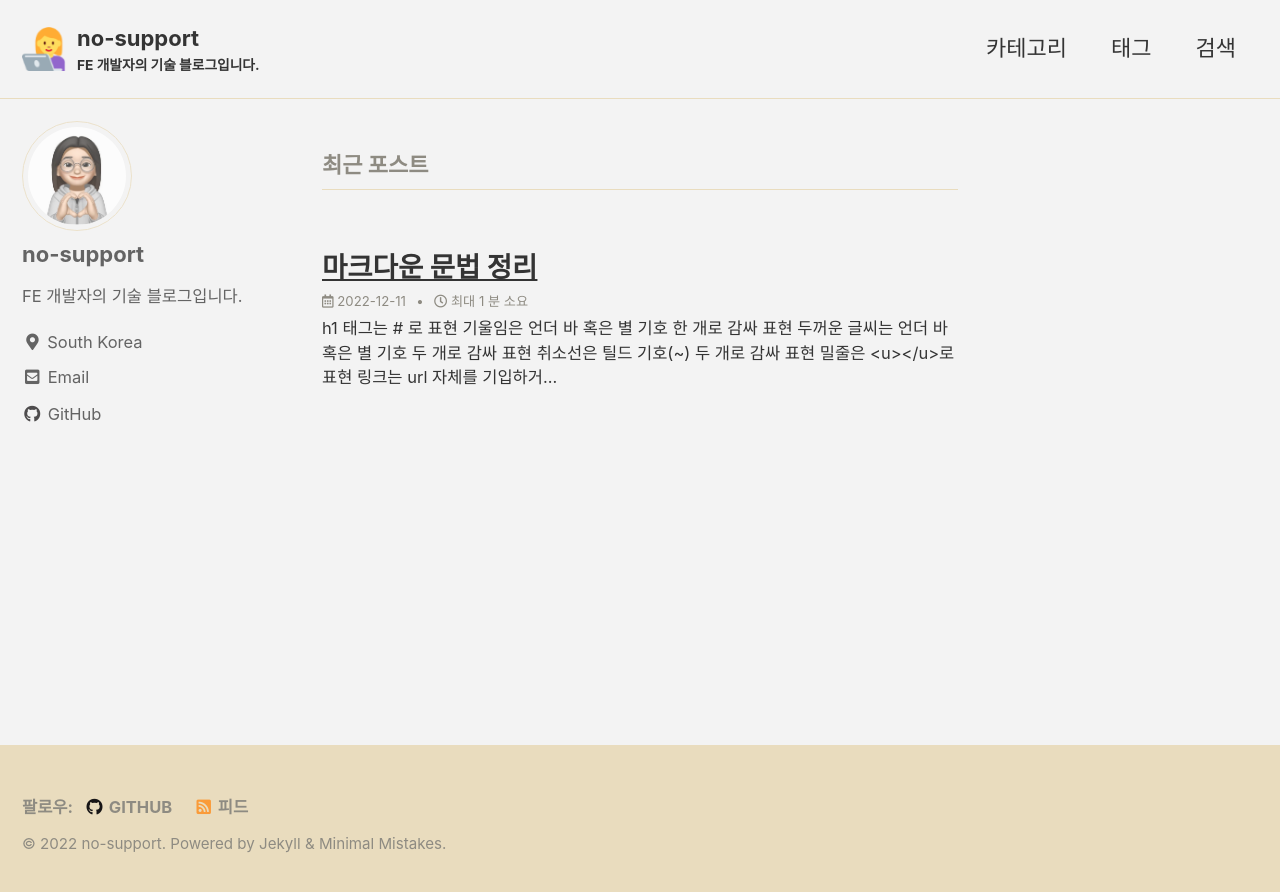
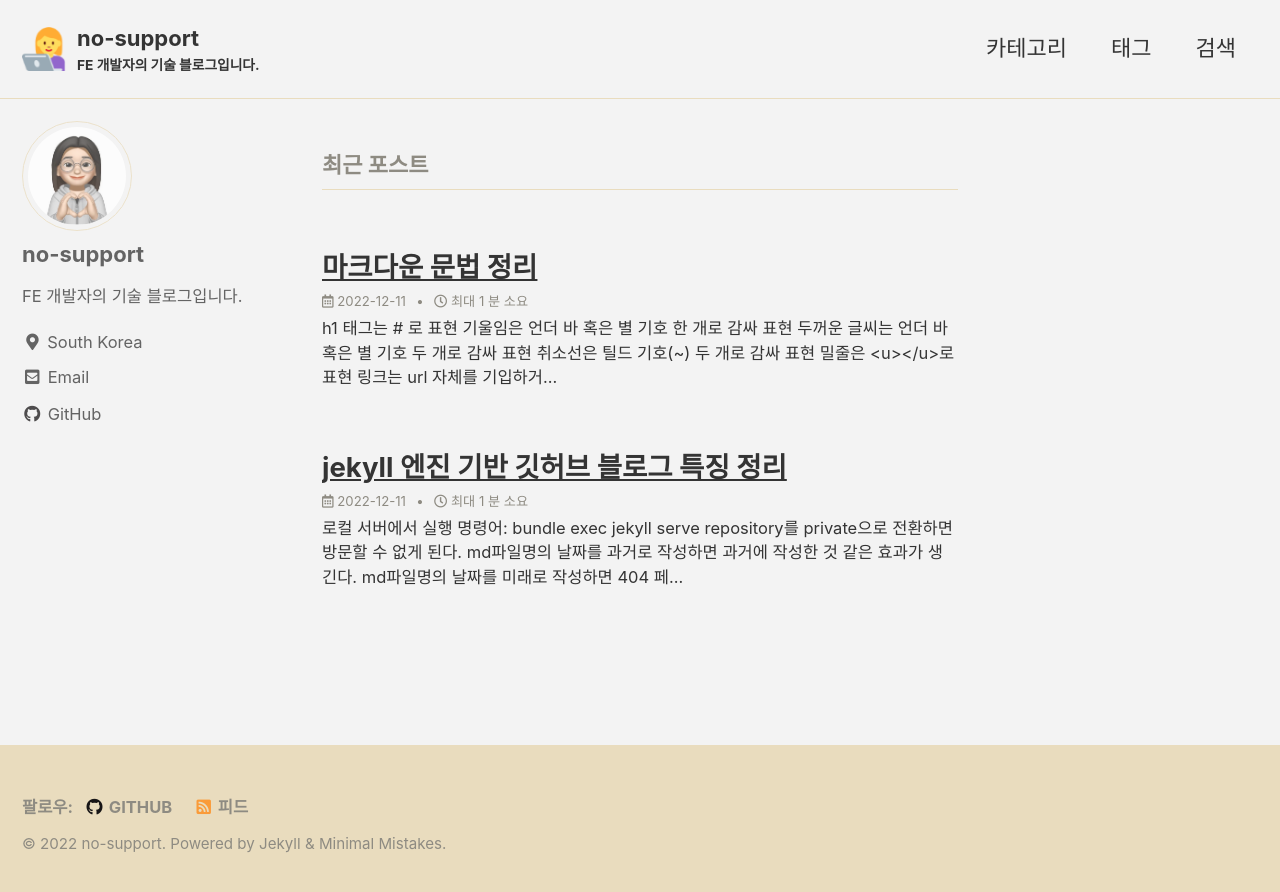
Before and after one commit to no-support/no-support.github.io, a Jekyll site: the page built from index.html, in a window 1280 px wide. Shown: the top 892 px of the page. Built offline with Jekyll 4.4.1, drawn with Linux system fonts in a browser that asks for light colours; cached includes are drawn as plain includes; some web fonts are replaced; the list of posts is cut into pages by our own code.

Commit message:
두 번째 포스팅 작성

```diff
--- /dev/null
+++ b/_posts/2022-12-11-github-blog.md
@@ -0,0 +1,19 @@
+---
+layout: single
+title: "jekyll 엔진 기반 깃허브 블로그 특징 정리"
+categories:
+  - etc
+tags: [github]
+# toc: true
+author_profile: true
+# search: false
+# sidebar:
+#   - nav: "docs"
+---
+- 로컬 서버에서 실행 명령어: bundle exec jekyll serve
+- repository를 private으로 전환하면 방문할 수 없게 된다.
+- md파일명의 날짜를 과거로 작성하면 과거에 작성한 것 같은 효과가 생긴다.
+- md파일명의 날짜를 미래로 작성하면 404 페이지를 보여준다.
+- 같은 날짜에 여러 포스팅을 했을 때 정렬 순서를 모르겠다.
+- 포스팅 파일명을 한글로 작성해도 되나, 가급적 영어를 쓰자.
+- To do: toc 영역을 줄이는 등의 방식으로 본문 영역 넓히기, sidebar 수정
```
Also changed, not shown: _posts/2022-12-11-markdonw-grammar.md (renamed from _posts/2022-12-11-마크다운-문법-정리.md, +1 -2 lines).
